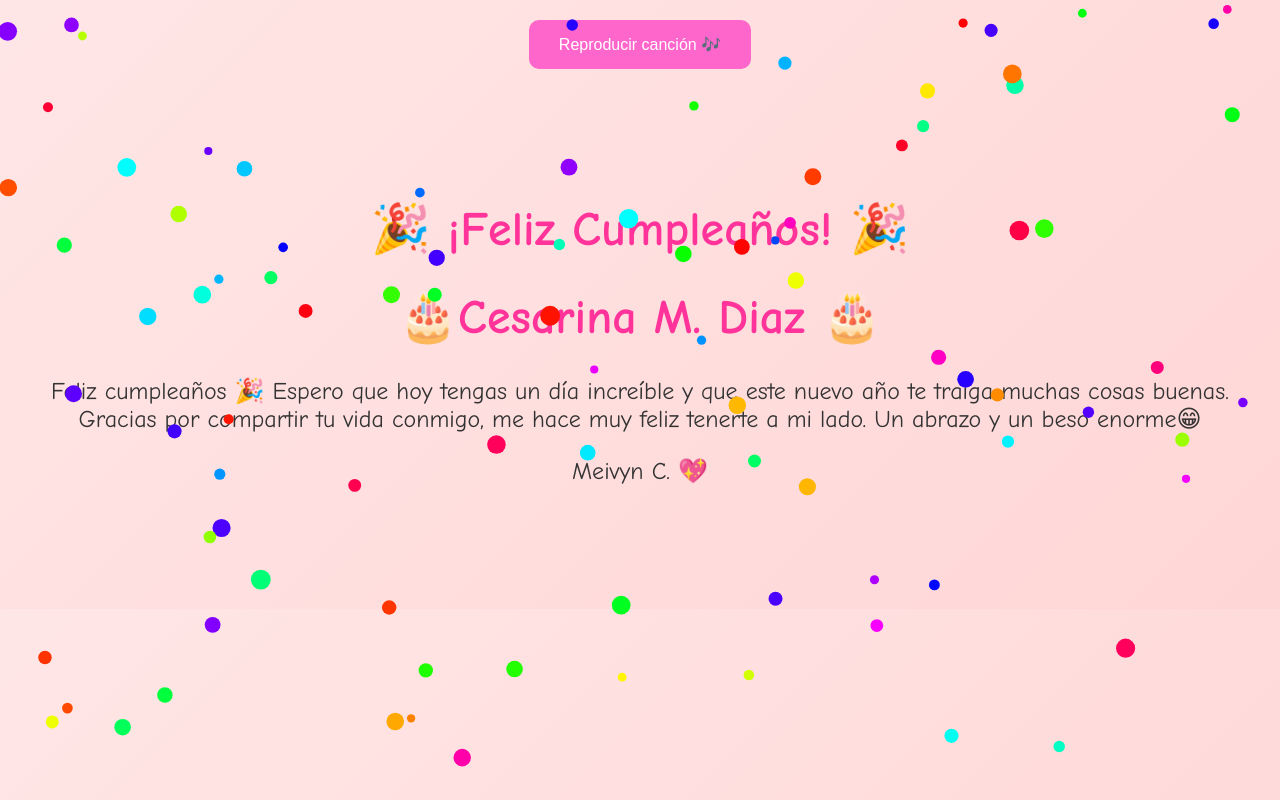
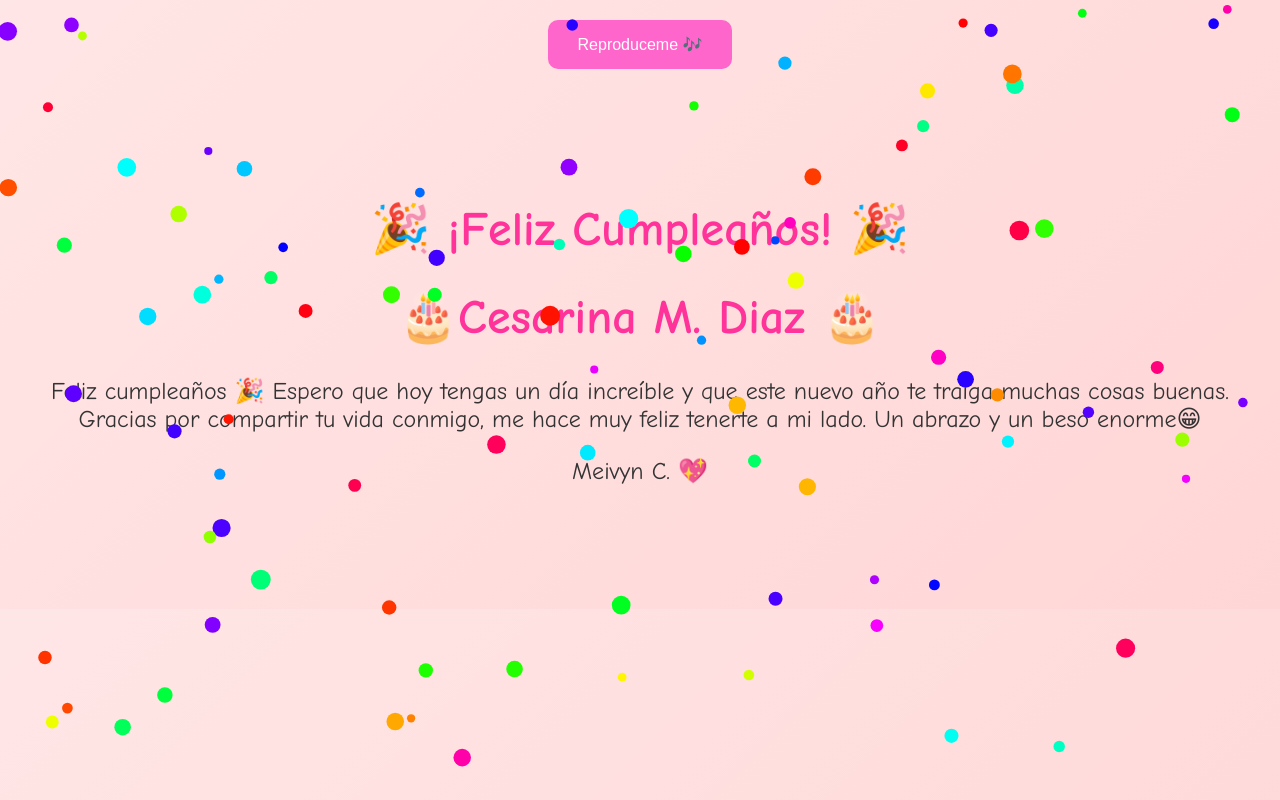
Before and after one commit to meivyncontreras/Cesarina-s-birthday, a plain HTML site: page index.html in a window 1280 px wide. Drawn offline with Linux system fonts and the light colour scheme.

Commit message:
Update index.html

```diff
--- a/index.html
+++ b/index.html
@@ -7,9 +7,8 @@
   <link rel="stylesheet" href="styles.css" />
 </head>
 <body>
-      <button onclick="playSong()">Reproducir canción 🎶</button>
+      <button onclick="playSong()">Reproduceme 🎶</button>
     <canvas id="confetti"></canvas>
-
   <div class="container">
     <h1>🎉 ¡Feliz Cumpleaños! 🎉</h1>
     <h1>🎂Cesarina M. Diaz 🎂</h1>
```
